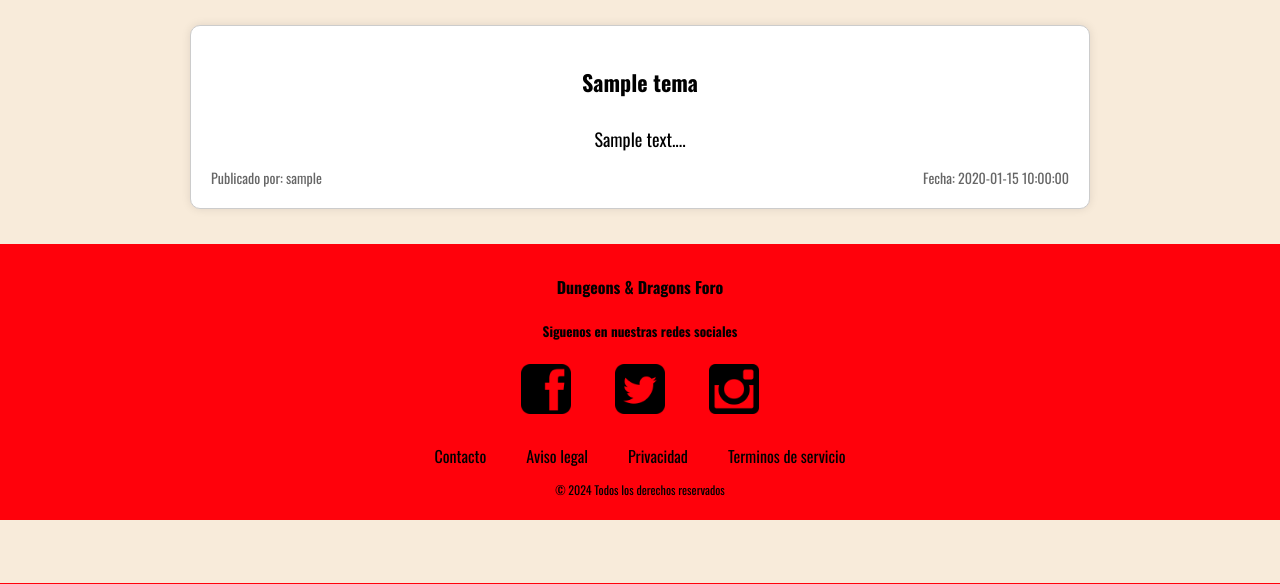
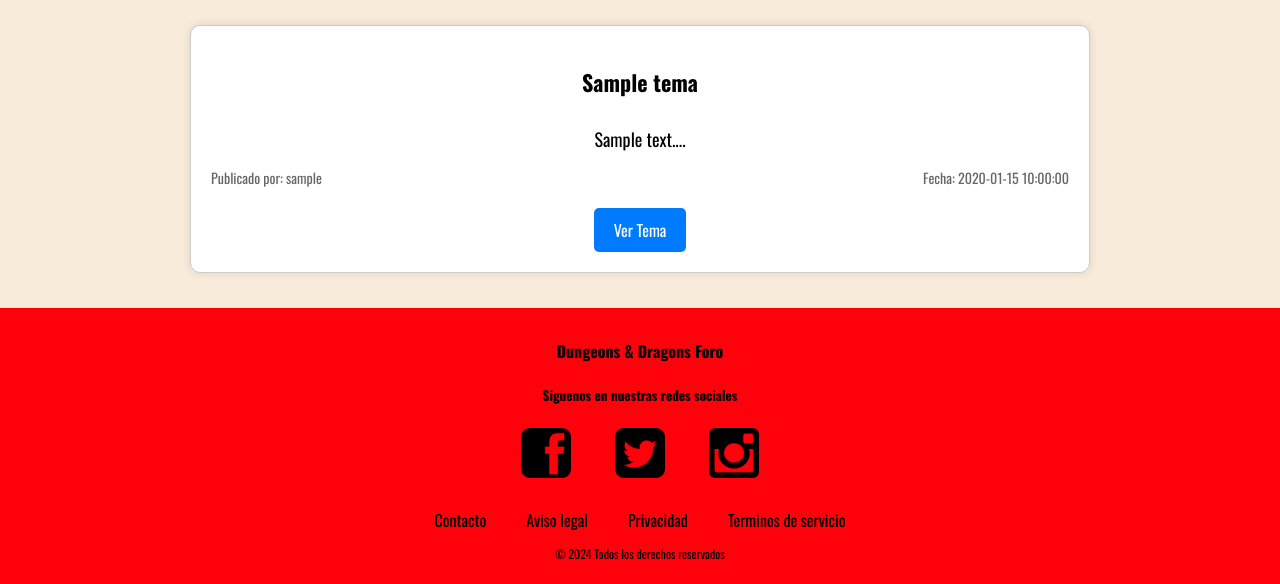
Before and after one commit to MapiTenas/ForoDnD-Php, a PHP site: page /View/ver_temas.php?id=1 in a window 1280 px wide. Shown: the part 217-801 px from the top of the page. Run offline with PHP 8.4, Linux system fonts and the light colour scheme; tables that the repository leaves empty or names only in its code hold one stand-in row (values such as "Sample post").

Commit message:
Se puede acceder a una página especifica de cada tema

```diff
--- a/Controler/TemaController.php
+++ b/Controler/TemaController.php
@@ -9,6 +9,10 @@ class TemaController {
 
     public function crearTema($categoria_id, $titulo, $contenido, $usuario_id) {
         return Tema::crearTema($categoria_id, $titulo, $contenido, $usuario_id);
+    }
+
+    public function obtenerTemaPorId($id) {
+        return Tema::obtenerTemaPorId($id);
     }
 
 }
--- a/Model/tema.php
+++ b/Model/tema.php
@@ -67,6 +67,37 @@ class tema {
         return $id;
     }
 
+    public static function obtenerTemaPorId($id) {
+        $conexion = getDbConnection();
+        $query = "SELECT t.id, t.categoria_id, t.titulo, t.contenido, t.usuario_id, u.username AS usuario_username, t.created_at
+              FROM temas t
+              JOIN usuarios u ON t.usuario_id = u.id
+              WHERE t.id = ?";
+        $stmt = $conexion->prepare($query);
+        $stmt->bind_param("i", $id);
+        $stmt->execute();
+        $resultado = $stmt->get_result();
+
+        if ($fila = $resultado->fetch_assoc()) {
+            $tema = new Tema(
+                $fila['id'],
+                $fila['categoria_id'],
+                $fila['titulo'],
+                $fila['contenido'],
+                $fila['usuario_id'],
+                $fila['usuario_username'],
+                $fila['created_at']
+            );
+        } else {
+            $tema = null;
+        }
+
+        $stmt->close();
+        $conexion->close();
+        return $tema;
+    }
+
+
 
 
 
--- a/Resources/styles.css
+++ b/Resources/styles.css
@@ -282,7 +282,7 @@ button:hover {
 }
 
 
-
+/*CSS para los inputs de textos mas grandes*/
 textarea {
     width: 100%;
     height: 200px;
@@ -292,3 +292,58 @@ textarea {
     box-sizing: border-box;
     resize: vertical;
 }
+
+/*Css botón de ver temas*/
+.button-container {
+    margin-top: 20px;
+    text-align: center;
+}
+
+.btn-view {
+    display: inline-block;
+    padding: 10px 20px;
+    font-size: 16px;
+    color: #fff;
+    background-color: #007bff; /* Color azul similar a otros botones */
+    text-decoration: none;
+    border-radius: 5px;
+    transition: background-color 0.3s ease;
+    text-align: center; /* Asegura que el texto esté centrado dentro del botón */
+}
+
+.btn-view:hover {
+    background-color: #0056b3; /* Color azul más oscuro al pasar el ratón */
+}
+
+
+/* CSS para el contenedor del detalle del tema */
+.topic-detail-container {
+    max-width: 900px;
+    margin: 20px auto;
+    padding: 20px;
+    background-color: white;
+    border-radius: 10px;
+    box-shadow: 0 0 10px rgba(0, 0, 0, 0.1);
+}
+
+
+.topic-detail-title {
+    font-size: 32px;
+    margin-bottom: 20px;
+    text-align: center;
+}
+
+
+.topic-detail-content {
+    font-size: 18px;
+    line-height: 1.6;
+    margin-bottom: 20px;
+}
+
+.topic-detail-footer {
+    font-size: 14px;
+    color: #666;
+    display: flex;
+    justify-content: space-between;
+    margin-bottom: 30px;
+}
--- a/View/ver_temas.php
+++ b/View/ver_temas.php
@@ -46,6 +46,10 @@ if (isset($_GET['id'])) {
                     <span class="topic-author">Publicado por: <?php echo htmlspecialchars($tema->getUsuarioUsername()); ?></span>
                     <span class="topic-date">Fecha: <?php echo htmlspecialchars($tema->getCreatedAt()); ?></span>
                 </div>
+                <!-- Botón para ver el tema completo -->
+                <div class="button-container">
+                    <a href="ver_tema_detalle.php?id=<?php echo htmlspecialchars($tema->getId()); ?>" class="btn-view">Ver Tema</a>
+                </div>
             </div>
         <?php endforeach; ?>
     </div>
```
Also changed, not shown: View/ver_tema_detalle.php (added, +42 -0 lines).
